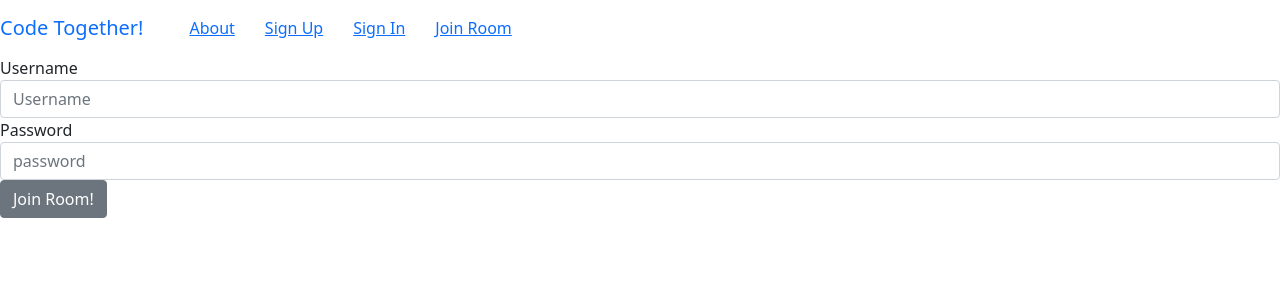
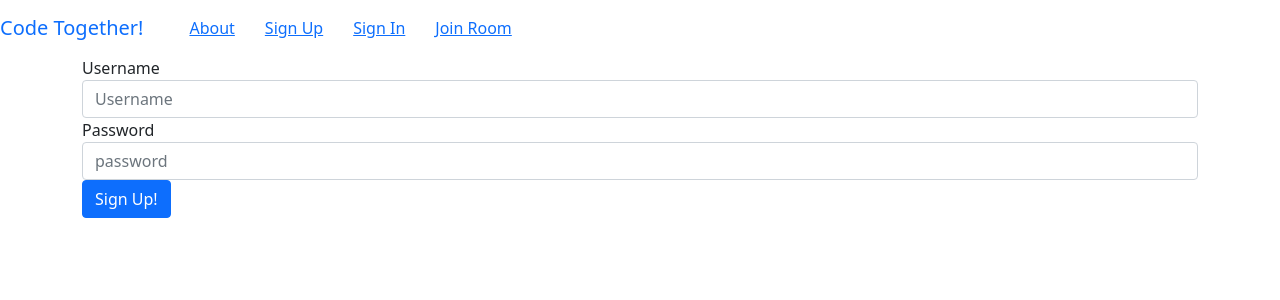
Before and after one commit to jonrus/CodeTogether-Frontend, a React (Create React App) app: page /signup in a window 1280 px wide. Shown: the top 300 px of the page. Built offline with nearby package versions, Linux system fonts and the light colour scheme.

Commit message:
Quick cleanup of pages to match each others styles

```diff
--- a/src/Components/JoinRoomPage.tsx
+++ b/src/Components/JoinRoomPage.tsx
@@ -96,6 +96,7 @@ export default function JoinRoomPage({join, uName}: JoinRoomPageProps) {
                         id="roomid"
                         autoComplete="off"
                         required
+                        placeholder="room ID"
                         value={formData.roomid}
                         onChange={handleChange}
                     />
--- a/src/Components/SignInPage.tsx
+++ b/src/Components/SignInPage.tsx
@@ -46,7 +46,6 @@ export default function SignInPage({fnSignIn}: ISignInPage) {
         }));
     }
 
-    //INFO: Render
     if (saved) return (<Redirect to={"/create-room"} />);
     return (
         <div className="SignInPage-Form">
@@ -79,7 +78,7 @@ export default function SignInPage({fnSignIn}: ISignInPage) {
                             onChange={handleChange}
                         />
                     </FormGroup>
-                    <Button>Sign In!</Button>
+                    <Button color="primary">Sign In!</Button>
                 </Form>
             </Container>
         </div>
--- a/src/Components/SignUpPage.tsx
+++ b/src/Components/SignUpPage.tsx
@@ -1,6 +1,6 @@
 import {useState} from "react";
 import {Redirect} from "react-router";
-import {Alert, Form, FormGroup, Input, Label, Button} from "reactstrap";
+import {Container, Alert, Form, FormGroup, Input, Label, Button} from "reactstrap";
 import ApiHelper from "../api/ApiHelper";
 
 interface ISignUpPage {
@@ -41,7 +41,8 @@ export default function SignUpPage({fnSignUp}: ISignUpPage) {
     if (saved) return (<Redirect to={"/"} />);
     return (
         <div className="SignUpPage-Form">
-            {error && <Alert color="danger">Username in use</Alert>}
+            <Container fluid="md">
+                {error && <Alert color="danger">Username in use, try again!</Alert>}
                 <Form onSubmit={handleSubmit}>
                     <FormGroup>
                         <Label for="username">Username</Label>
@@ -69,8 +70,9 @@ export default function SignUpPage({fnSignUp}: ISignUpPage) {
                             onChange={handleChange}
                         />
                     </FormGroup>
-                <Button>Join Room!</Button>
+                    <Button color="primary">Sign Up!</Button>
                 </Form>
+            </Container>
         </div>
     );
 }
```
Lines whose indentation alone changed are shown as unchanged.
